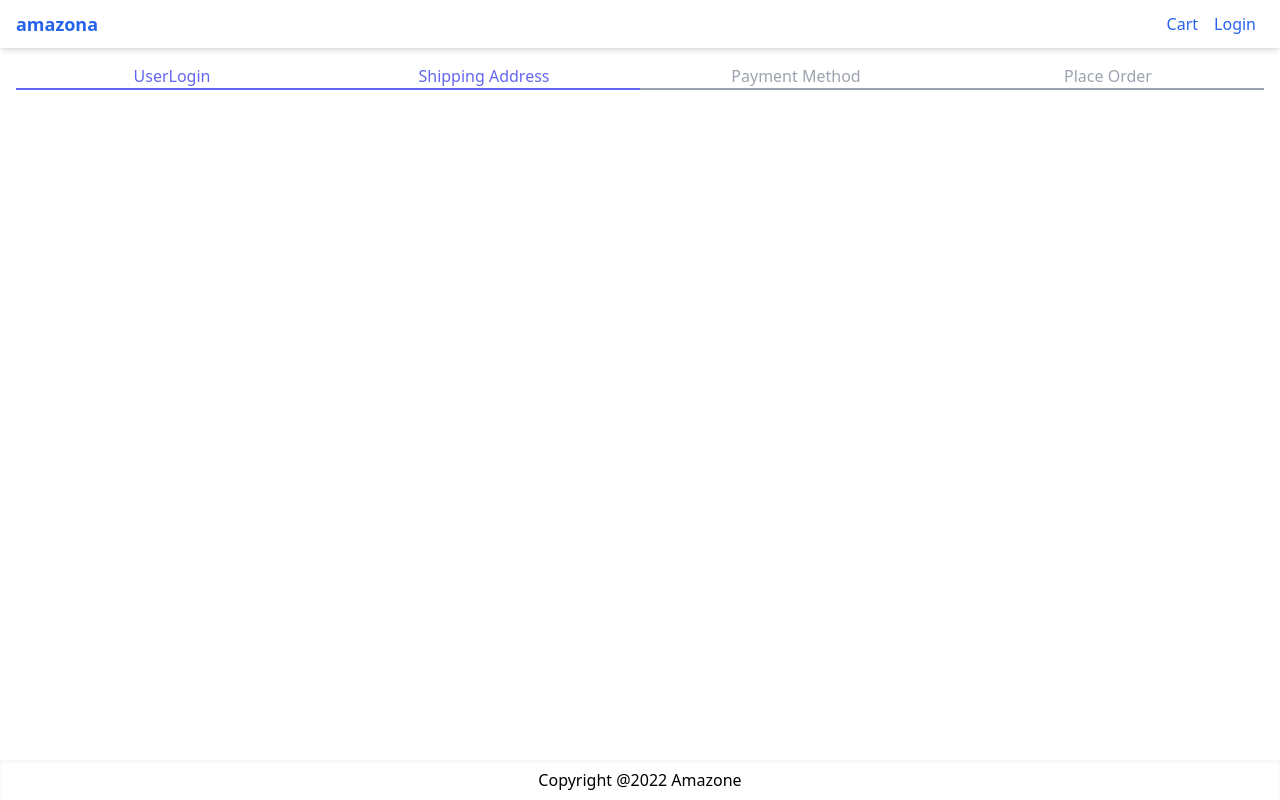
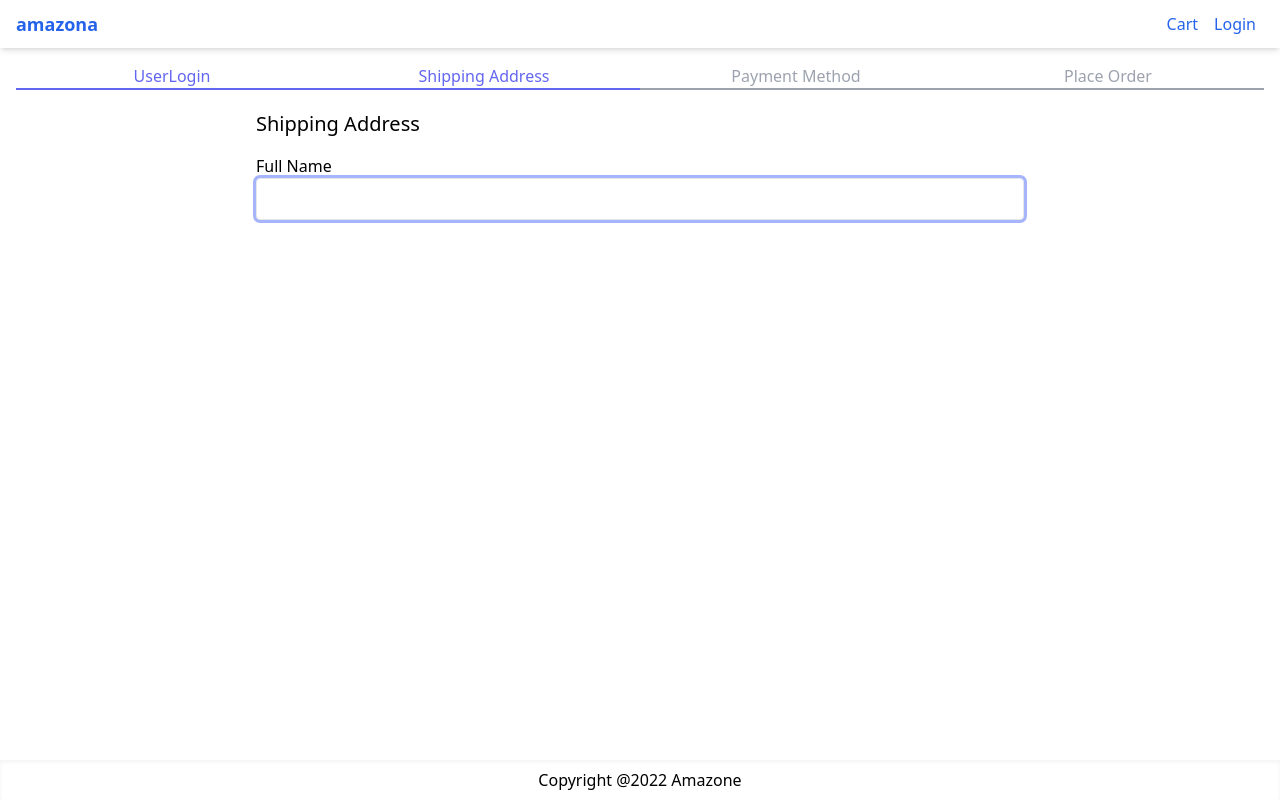
Before and after one commit to capmahin/Project-amazone, a Next.js app: page /shipping in a window 1280 px wide. Built offline with nearby package versions, Linux system fonts and the light colour scheme; no server answers.

Commit message:
add fullName

```diff
--- a/pages/shipping.js
+++ b/pages/shipping.js
@@ -1,11 +1,37 @@
 import CheckoutWizard from "@/components/CheckoutWizard"
 import Layout from "@/components/Layout"
 import React from 'react'
+import { useForm } from "react-hook-form"
 
 export default function ShippingScreen() {
+    const {
+        handleSubmit,
+        register,
+        formState: {errors},
+        setValue,
+        getValues,
+    } = useForm();
+    const submitHandler = () =>{
+
+    }
   return (
     <Layout title="Shipping Address">
       <CheckoutWizard activeStep={1}/>
+      <form
+      className="mx-auto max-w-screen-md"
+      onSubmit={handleSubmit(submitHandler)}
+      >
+        <h1 className="mb-4 text-xl">Shipping Address</h1>
+        <div className="mb-4">
+            <label htmlFor="fullName">Full Name</label>
+            <input className="w-full" id="fullName" autoFocus {...register('fullName',{
+                required:'Please enter full name',
+            })} />
+            {errors.fullName && (
+                <div className="text-red-500">{errors.fullName.message}</div>
+            )}
+        </div>
+      </form>
     </Layout>
   )
 }
```
